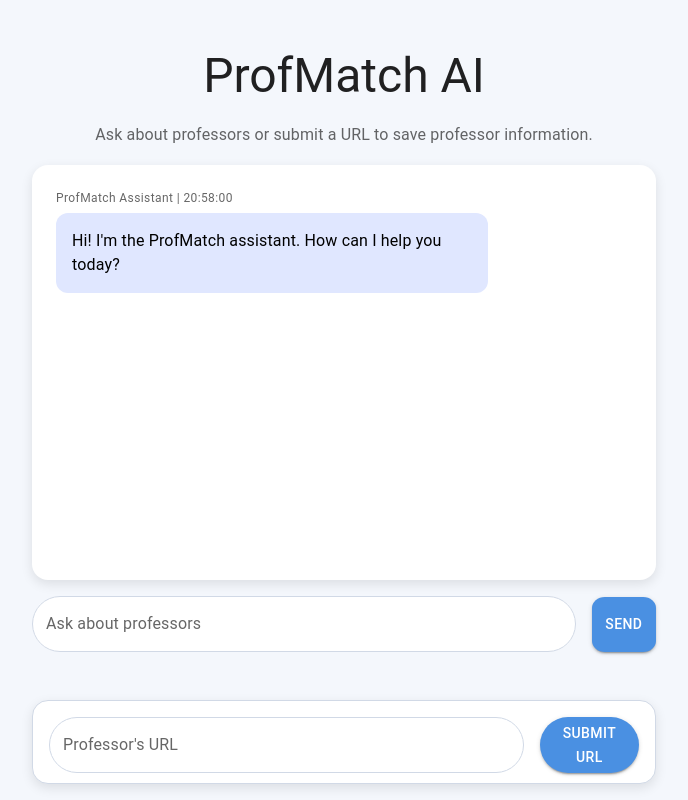
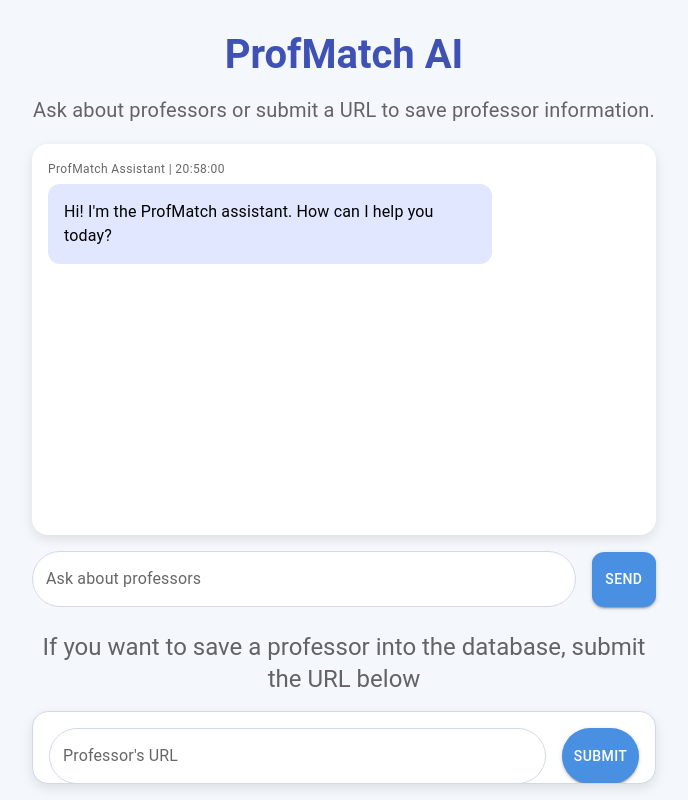
Before and after one commit to NanqiuH/ProfMatch, a Next.js app: page / in a window 1280 px wide. Shown: the whole page, without its empty margins (296-984 px from the left). Built offline with nearby package versions, Linux system fonts and the light colour scheme.

Commit message:
theme add

```diff
--- a/app/api/scrape/route.js
+++ b/app/api/scrape/route.js
@@ -26,8 +26,6 @@ export async function POST(req) {
     if (!professorData.name || !professorData.stars || !professorData.subject) {
       throw new Error('Failed to scrape some of the professor data. Please check the selectors.');
     }
-
-    console.log(professorData);
 
     // Connect to Pinecone
     const pc = new Pinecone({
--- a/app/page.js
+++ b/app/page.js
@@ -2,6 +2,28 @@
 
 import { Box, Button, CircularProgress, Stack, TextField, Typography, Card, CardContent } from '@mui/material';
 import { useState, useRef, useEffect } from 'react';
+import { createTheme, ThemeProvider } from '@mui/material/styles';
+
+const theme = createTheme({
+  palette: {
+    primary: {
+      main: '#3f51b5', // A more pronounced primary color
+    },
+    secondary: {
+      main: '#f50057', // Accent color
+    },
+  },
+  typography: {
+    h3: {
+      fontSize: '2.5rem',
+      fontWeight: 700,
+    },
+    subtitle1: {
+      fontSize: '1.25rem',
+      color: '#6c757d',
+    },
+  },
+});
 
 const formatDate = (date) => {
   if (!date) return '';
@@ -160,6 +182,7 @@ export default function Home() {
   }, [messages]);
 
   return (
+    <ThemeProvider theme={theme}>
       <Box
         width="100vw"
         height="100vh"
@@ -173,10 +196,10 @@ export default function Home() {
         <Box
           width={{ xs: '100%', sm: '80%', md: '60%', lg: '50%' }}
           textAlign="center"
-        mt={4}
+          mt={2}
           mb={2}
         >
-        <Typography variant="h3" color="textPrimary" gutterBottom>
+          <Typography variant="h3" color="primary" gutterBottom>
             ProfMatch AI
           </Typography>
           <Typography variant="subtitle1" color="textSecondary">
@@ -187,11 +210,11 @@ export default function Home() {
         <Stack
           direction={'column'}
           width={{ xs: '100%', sm: '80%', md: '60%', lg: '50%' }}
-        height="60vh"
+          height="65vh"
           bgcolor="white"
           borderRadius={4}
           boxShadow="0 4px 12px rgba(0, 0, 0, 0.1)"
-        p={3}
+          p={2}
           spacing={2}
           overflow="auto"
         >
@@ -201,8 +224,7 @@ export default function Home() {
               sx={{
                 display: 'flex',
                 flexDirection: 'column',
-              alignItems:
-                message.role === 'assistant' ? 'flex-start' : 'flex-end',
+                alignItems: message.role === 'assistant' ? 'flex-start' : 'flex-end',
                 mb: 2,
               }}
             >
@@ -215,18 +237,11 @@ export default function Home() {
                   width: '100%',
                 }}
               >
-              {message.role === 'assistant'
-                ? `ProfMatch Assistant`
-                : 'You'}{' '}
-              | {formatDate(message.timestamp)}
+                {message.role === 'assistant' ? `ProfMatch Assistant` : 'You'} | {formatDate(message.timestamp)}
               </Typography>
 
               <Box
-              bgcolor={
-                message.role === 'assistant'
-                  ? '#e0e7ff'
-                  : 'primary.main'
-              }
+                bgcolor={message.role === 'assistant' ? '#e0e7ff' : 'primary.main'}
                 color={message.role === 'assistant' ? 'textPrimary' : 'white'}
                 borderRadius={3}
                 p={2}
@@ -265,7 +280,7 @@ export default function Home() {
           alignItems="center"
           width={{ xs: '100%', sm: '80%', md: '60%', lg: '50%' }}
           mt={2}
-        mb={4}
+          mb={2}
         >
           <TextField
             label="Ask about professors"
@@ -282,6 +297,12 @@ export default function Home() {
                 borderRadius: '30px',
                 backgroundColor: 'white',
                 borderColor: '#d1d9e6',
+                '&:hover': {
+                  borderColor: '#3f51b5',
+                },
+                '&.Mui-focused': {
+                  borderColor: '#3f51b5',
+                },
               },
               '& .MuiOutlinedInput-notchedOutline': {
                 borderColor: '#d1d9e6',
@@ -300,6 +321,8 @@ export default function Home() {
               color: 'white',
               '&:hover': {
                 bgcolor: '#357abd',
+                transform: 'scale(1.05)',
+                transition: 'all 0.3s ease',
               },
             }}
           >
@@ -311,14 +334,29 @@ export default function Home() {
           </Button>
         </Stack>
 
+        <Box
+          width={{ xs: '100%', sm: '80%', md: '60%', lg: '50%' }}
+          textAlign="center"
+          mt={1}
+          mb={1}
+        >
+          <Typography variant="h5" color="textSecondary">
+            If you want to save a professor into the database, submit the URL below
+          </Typography>
+        </Box>
+
         <Card
           variant="outlined"
           sx={{
             width: { xs: '100%', sm: '80%', md: '60%', lg: '50%' },
-          mt: 2,
+            mt: 1,
             borderRadius: 4,
             boxShadow: "0 4px 12px rgba(0, 0, 0, 0.1)",
             borderColor: '#d1d9e6',
+            transition: 'all 0.3s ease',
+            '&:hover': {
+              boxShadow: "0 6px 18px rgba(0, 0, 0, 0.2)",
+            },
           }}
         >
           <CardContent>
@@ -334,6 +372,12 @@ export default function Home() {
                     borderRadius: '30px',
                     backgroundColor: 'white',
                     borderColor: '#d1d9e6',
+                    '&:hover': {
+                      borderColor: '#3f51b5',
+                    },
+                    '&.Mui-focused': {
+                      borderColor: '#3f51b5',
+                    },
                   },
                   '& .MuiOutlinedInput-notchedOutline': {
                     borderColor: '#d1d9e6',
@@ -354,11 +398,12 @@ export default function Home() {
                   height: '56px',
                 }}
               >
-              Submit URL
+                Submit
               </Button>
             </Stack>
           </CardContent>
         </Card>
       </Box>
+    </ThemeProvider>
   );
 }
```
Lines whose indentation alone changed are shown as unchanged.
